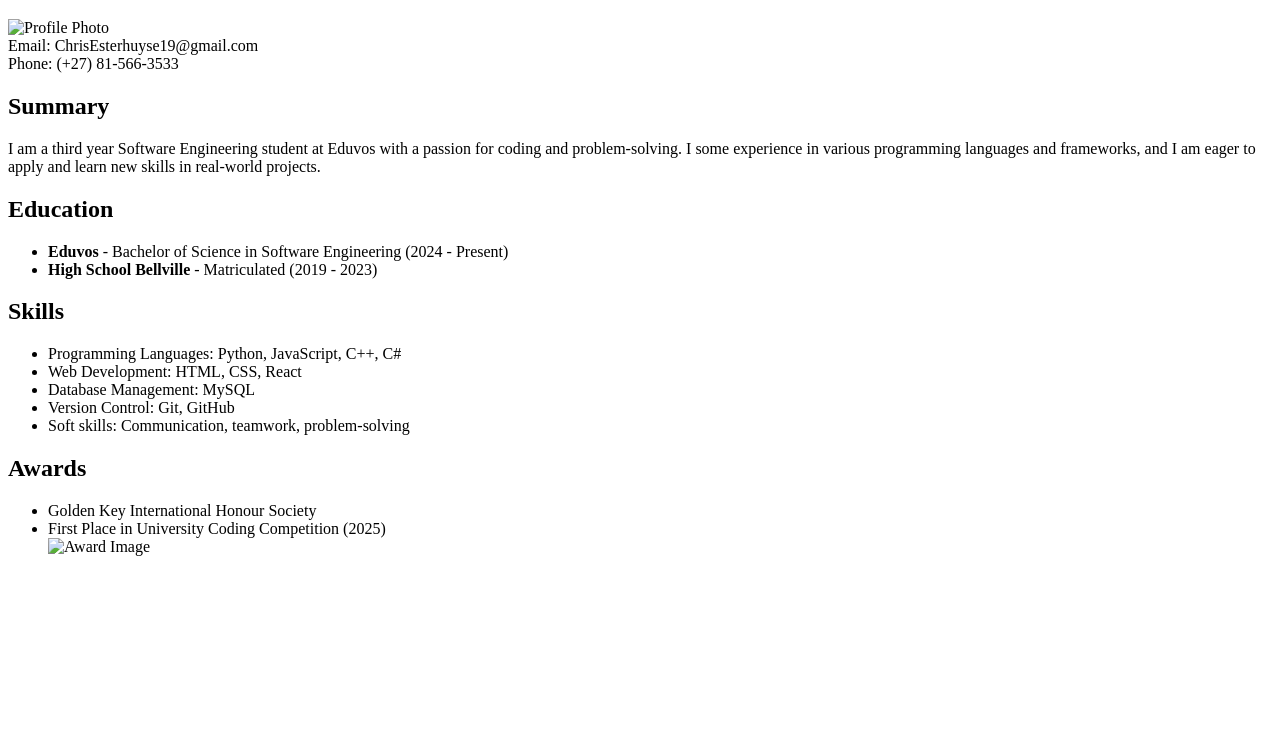
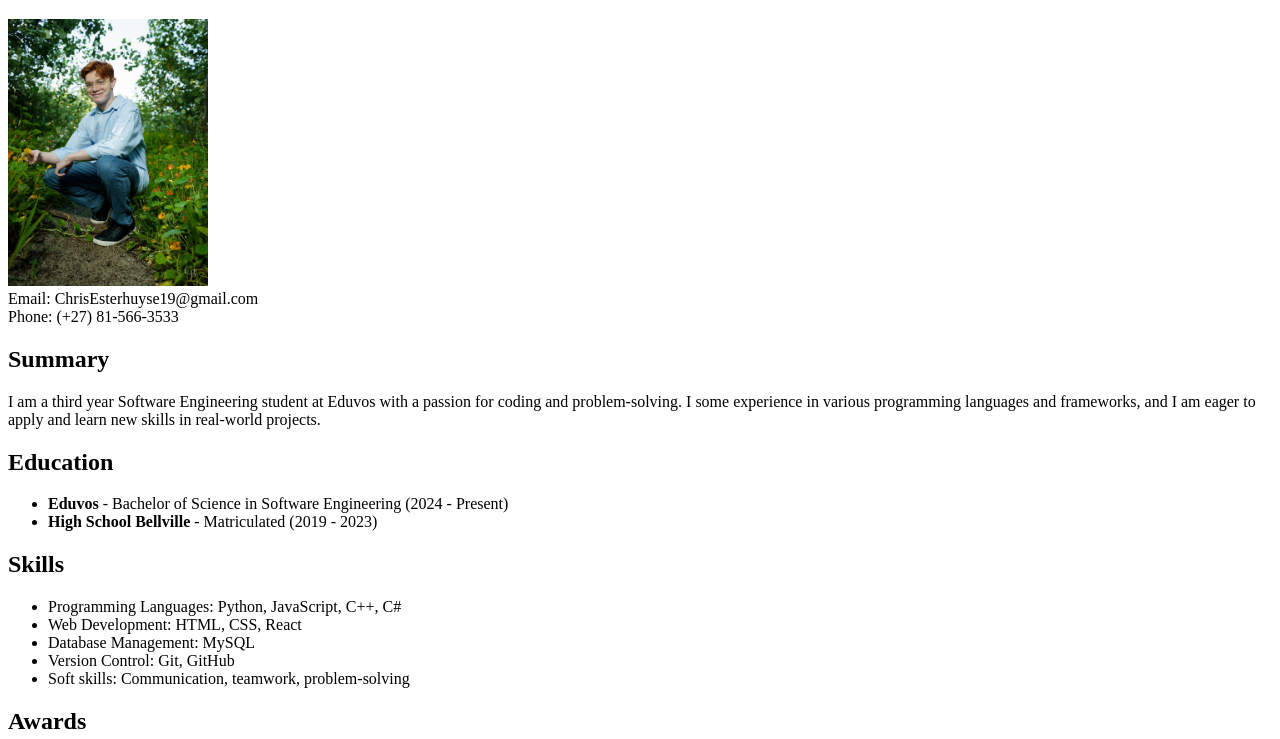
Before and after one commit to DogCE1/Resume, a plain HTML site: page index.html in a window 1280 px wide. Shown: the part 61-800 px from the top of the page. Drawn offline with Linux system fonts and the light colour scheme.

Commit message:
Fix HTML structure and update image sources
Updated image paths and fixed HTML entities.

```diff
--- a/index.html
+++ b/index.html
@@ -9,7 +9,7 @@
     <h1>Chris Esterhuyse</h1>
     <p>
       <img
-        src=".Assets/Images/Other_shot4.jpg"
+        src="Assets/Images/Other_shot4.jpg"
         alt="Profile Photo"
         width="200"
       /><br />
@@ -53,7 +53,7 @@
         <li>Golden Key International Honour Society</li>
         <li>First Place in University Coding Competition (2025)</li>
         <img
-          src=".Assets/Images/Hack Jam Top 3 Announcement 3.jpg"
+          src="Assets/Images/Hack Jam Top 3 Announcement 3.jpg"
           alt="Award Image"
           width="300"
         />
```
